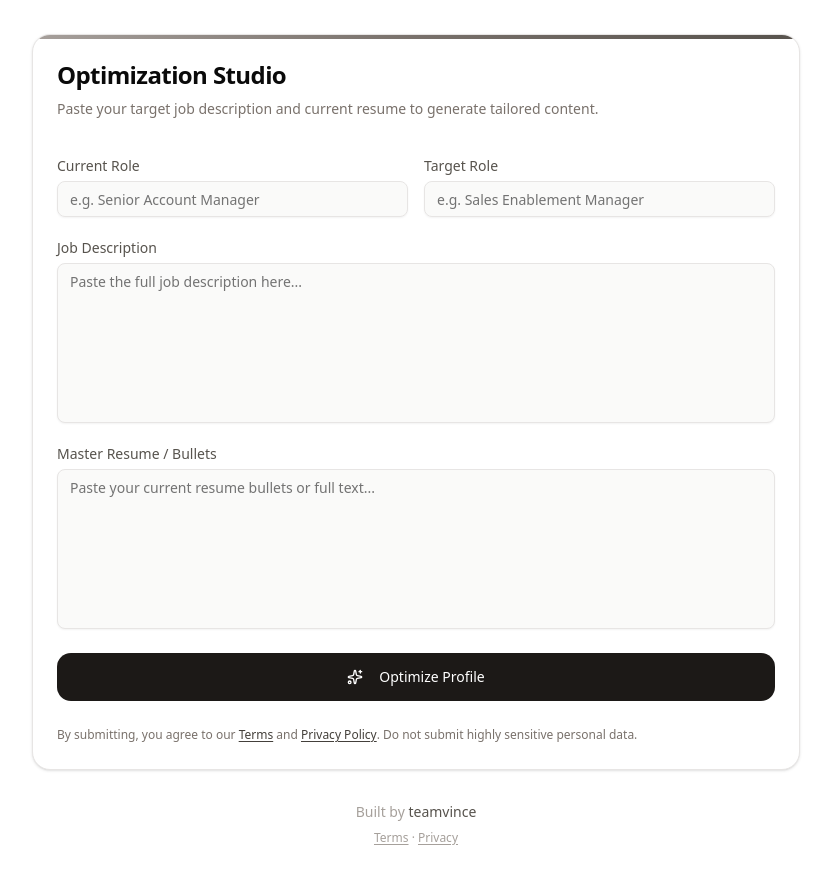
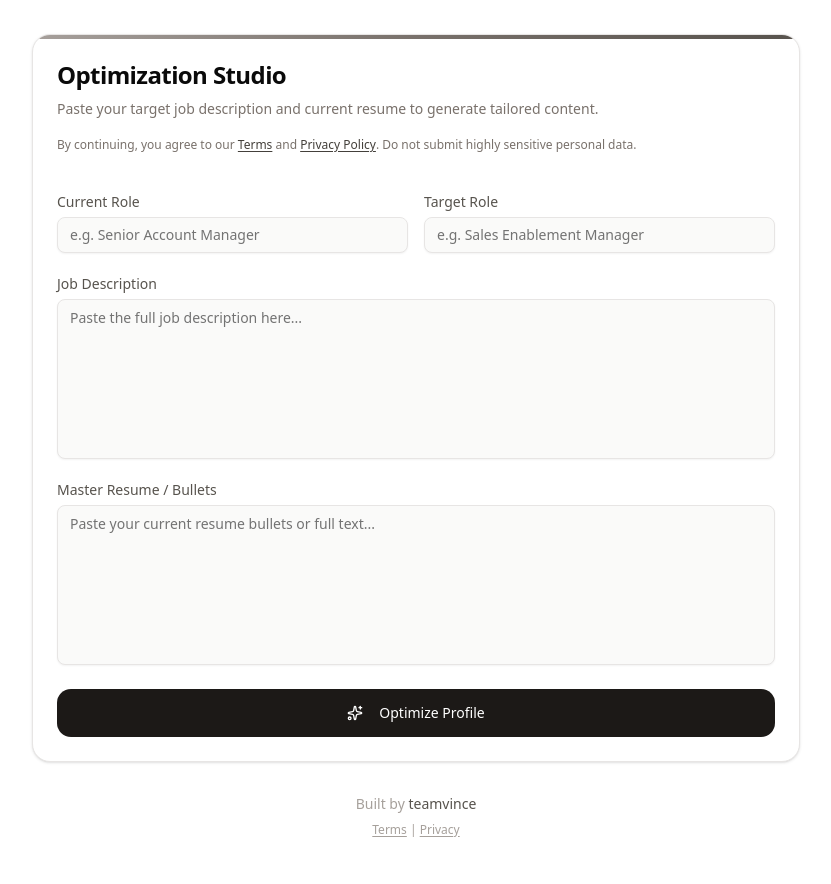
Before and after one commit to VJDiPaola/LinkedIn-Resume-Builder, a Next.js app: page / in a window 1280 px wide. Shown: the part 280-1164 px from the top of the page, without its empty margins (224-1055 px from the left). Built offline with nearby package versions, Linux system fonts and the light colour scheme.

Commit message:
fix: update footer link separator and improve InputForm honeypot validation

```diff
--- a/src/app/page.tsx
+++ b/src/app/page.tsx
@@ -109,7 +109,7 @@ export default function Home() {
           <Link href="/terms" className="hover:text-stone-600 underline underline-offset-2">
             Terms
           </Link>
-          {" · "}
+          {" | "}
           <Link href="/privacy" className="hover:text-stone-600 underline underline-offset-2">
             Privacy
           </Link>
--- a/src/components/InputForm.tsx
+++ b/src/components/InputForm.tsx
@@ -1,6 +1,6 @@
 "use client";
 
-import { useState } from "react";
+import { useEffect, useRef, useState } from "react";
 import Link from "next/link";
 import { Button } from "@/components/ui/button";
 import { Input } from "@/components/ui/input";
@@ -16,20 +16,24 @@ interface InputFormProps {
 }
 
 export function InputForm({ onSubmit, isLoading }: InputFormProps) {
+    const formStartedAtRef = useRef<number | null>(null);
     const [formData, setFormData] = useState({
         currentRole: "",
         targetRole: "",
         jobDescription: "",
         resumeText: "",
         website: "",
-        formStartedAt: Date.now(),
     });
+
+    useEffect(() => {
+        formStartedAtRef.current = Date.now();
+    }, []);
 
     const handleSubmit = (e: React.FormEvent) => {
         e.preventDefault();
         onSubmit({
             ...formData,
-            formStartedAt: formData.formStartedAt || Date.now(),
+            formStartedAt: formStartedAtRef.current ?? Date.now(),
         });
     };
 
@@ -41,6 +45,17 @@ export function InputForm({ onSubmit, isLoading }: InputFormProps) {
                 <CardDescription className="text-stone-500">
                     Paste your target job description and current resume to generate tailored content.
                 </CardDescription>
+                <p className="text-xs leading-relaxed text-stone-500 pt-2">
+                    By continuing, you agree to our{" "}
+                    <Link href="/terms" className="font-medium text-stone-700 hover:text-stone-900 underline underline-offset-2">
+                        Terms
+                    </Link>{" "}
+                    and{" "}
+                    <Link href="/privacy" className="font-medium text-stone-700 hover:text-stone-900 underline underline-offset-2">
+                        Privacy Policy
+                    </Link>
+                    . Do not submit highly sensitive personal data.
+                </p>
             </CardHeader>
             <CardContent>
                 <form onSubmit={handleSubmit} className="space-y-6">
@@ -128,17 +143,6 @@ export function InputForm({ onSubmit, isLoading }: InputFormProps) {
                         )}
                     </Button>
 
-                    <p className="text-xs leading-relaxed text-stone-500">
-                        By submitting, you agree to our{" "}
-                        <Link href="/terms" className="font-medium text-stone-700 hover:text-stone-900 underline underline-offset-2">
-                            Terms
-                        </Link>{" "}
-                        and{" "}
-                        <Link href="/privacy" className="font-medium text-stone-700 hover:text-stone-900 underline underline-offset-2">
-                            Privacy Policy
-                        </Link>
-                        . Do not submit highly sensitive personal data.
-                    </p>
                 </form>
             </CardContent>
         </Card>
```
Also changed, not shown: 1 other file (tests, documents, lock files or other folders).
